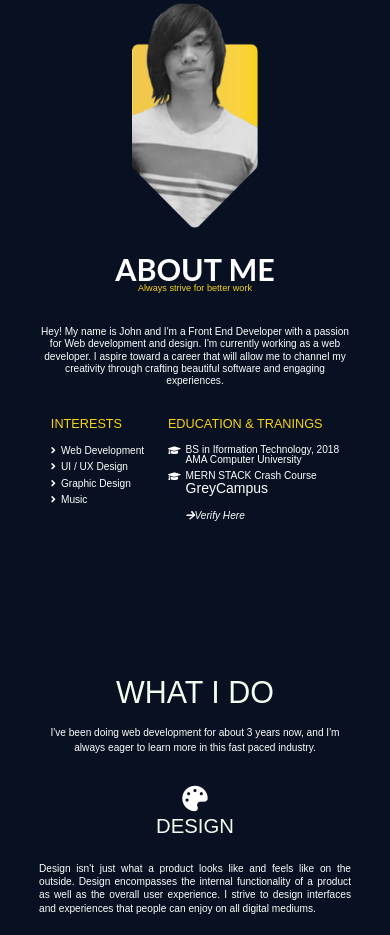
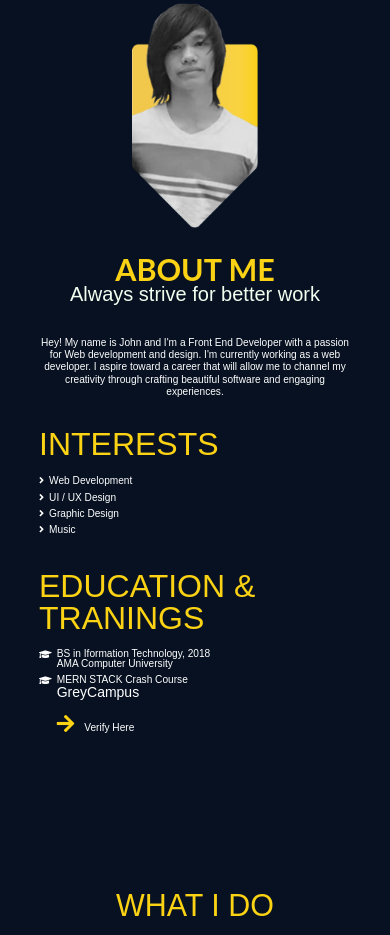
Before and after one commit to JohnAngeles024/JohnAngeles024.github.io, a plain HTML site: page index.html in a window 390 px wide. Shown: the part 941-1876 px from the top of the page. Drawn offline with nearby package versions, Linux system fonts and the light colour scheme.

Commit message:
adjust mobile  and colors

```diff
--- a/assets/scss/_index.scss
+++ b/assets/scss/_index.scss
@@ -268,15 +268,17 @@ html {
         }
 
         &__link {
-            font-style: italic;
             margin-top: 20px;
+            transition: 2s;
 
 
             &::before {
                 content: "\f061";
                 font-family: "Font Awesome 5 free";
                 font-weight: 900;
-                color: white;
+                color: #FBD214;
+                margin-right: 10px;
+                font-size: 20px ;
 
             }
 
@@ -687,6 +689,7 @@ html {
 
     .about {
         background-color: #071121;
+        padding: 100px 0;
 
         &__wrapper {
             flex-direction: column-reverse;
@@ -694,11 +697,18 @@ html {
             align-items: center;
             width: 100%;
             height: 100%;
+            width: 1000px;
+        }
+
+        &__left {
+            width: 50%;
+            display: flex;
+            flex-direction: column;
+            margin-right: 40px;
         }
 
 
         &__heading {
-            color: #fff;
             font-family: lato, sans-serif;
             font-style: normal;
             font-weight: 700;
@@ -711,8 +721,7 @@ html {
 
 
             span {
-                color: #FBD214;
-                font-size: 2.344vw;
+                font-size: 20px;
                 font-family: Poppins, sans-serif;
             }
         }
@@ -754,15 +763,19 @@ html {
 
         &__list {
             display: flex;
-            flex-direction: row;
+            flex-direction: column;
             justify-content: space-around;
             margin-top: 7.813vw;
         }
 
         &-interests {
+            display: flex;
+            align-items: flex-start;
+            flex-direction: column;
+            justify-content: center;
             &__heading {
                 color: #FBD214;
-                font-size: 3.255vw;
+                font-size: 32px;
                 font-weight: 500;
             }
 
@@ -773,9 +786,14 @@ html {
         }
 
         &-education {
+            display: flex;
+            align-items: flex-start;
+            flex-direction: column;
+            justify-content: center;
+            margin-top: 30px;
             &__heading {
                 color: #FBD214;
-                font-size: 3.255vw;
+                font-size: 32px;
                 font-weight: 500;
             }
 
@@ -807,7 +825,7 @@ html {
         }
 
         &__heading {
-            color: #f0fff0;
+            color: #FBD214;
             margin-bottom: 4.557vw;
             font-size: 7.813vw;
             font-family: Poppins, sans-serif;
@@ -851,7 +869,7 @@ html {
             &__heading {
                 font-size: 5.208vw;
                 font-family: Poppins, sans-serif;
-                color: #f0fff0;
+                color: #FBD214;
                 margin-top: 1.302vw;
             }
 
@@ -875,14 +893,13 @@ html {
 
     .works {
         &__heading {
-            color: #f0fff0;
+            color: #FBD214;
             margin-bottom: 4.557vw;
             font-size: 7.813vw;
             font-family: Poppins, sans-serif;
 
             span {
-                color: #FBD214;
-                font-size: 2.344vw;
+                font-size: 20px;
                 font-family: Poppins, sans-serif;
             }
         }
```
Also changed, not shown: assets/css/style.css, 1 other file.
